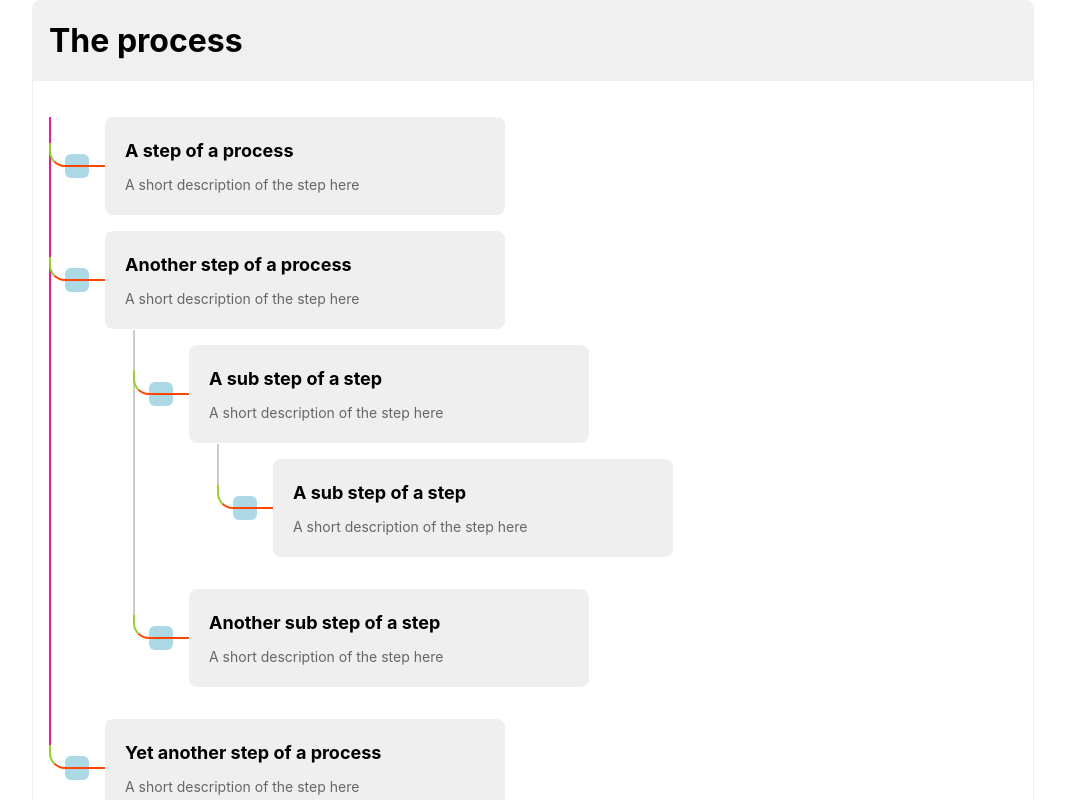
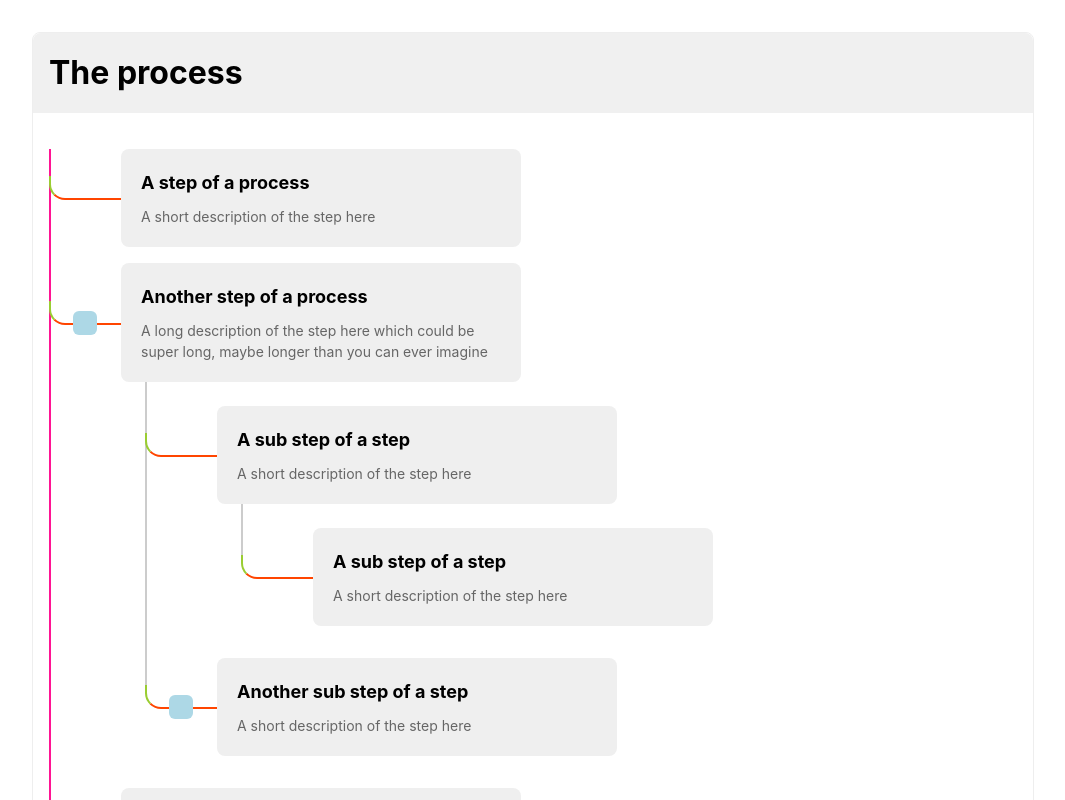
Before and after one commit to abruzzi/activity-chart, a React (Vite) app: page / in a window 1280 px wide. Shown: the top 800 px of the page, without its empty margins (107-1172 px from the left). Built offline with nearby package versions, Linux system fonts and the light colour scheme.

Commit message:
centric the left line

```diff
--- a/src/ProcessFlow.css
+++ b/src/ProcessFlow.css
@@ -1,6 +1,10 @@
+:root {
+  --link-color: #efefef;
+}
+
 .process-container {
   width: 1000px;
-  margin: 0 auto;
+  margin: 2rem auto;
   border-radius: 8px;
   border: 1px solid #eee;
 }
@@ -21,7 +25,7 @@
 
 .process-steps {
   position: relative;
-  padding-left: 16px;
+  /* padding-left: 16px; */
 }
 
 .process-steps::before {
@@ -38,10 +42,9 @@
   position: relative;
   margin-bottom: 16px;
   width: 100%;
-  text-wrap: nowrap;
   display: flex;
   flex-direction: row;
-  gap: 16px;
+  gap: 24px;
   align-items: center;
   flex-wrap: wrap;
 }
@@ -51,14 +54,27 @@
   height: 24px;
   background-color: lightblue;
   border-radius: 6px;
+  z-index: 9;
+}
+
+.placeholder {
+  width: 24px;
+  height: 24px;
+  background-color: transparent;
+  border-radius: 6px;
+  z-index: 9;
 }
 
 .the-link {
+  position: relative;
+}
+
+.the-link::before {
   content: '';
   position: absolute;
-  left: -16px;
-  top: 26px;
-  width: 54px;
+  left: 0;
+  top: -22px;
+  width: 70px;
   height: 22px;
   border-left: 2px solid yellowgreen;
   border-bottom: 2px solid orangered;
@@ -73,7 +89,7 @@
 }
 
 .sub-step {
-  margin-left: 36px;
+  margin-left: 48px;
 }
 
 .step-title {
@@ -96,9 +112,9 @@
 .sub-steps::before {
   content: '';
   position: absolute;
-  left: 20px;
-  top: -15px;
-  height: calc(100% - 64px);
+  left: 48px;
+  top: -24px;
+  height: calc(100% - 62px);
   width: 2px;
   background-color: #ccc;
 }
--- a/src/ProcessFlow.tsx
+++ b/src/ProcessFlow.tsx
@@ -4,13 +4,14 @@ type ProcessStepProps = {
   title: string;
   description: string;
   isSubStep?: boolean;
+  hasCondition?: boolean;
   children?: React.ReactNode;
 };
 
-const ProcessStep = ({ title, description, isSubStep, children }: ProcessStepProps) => (
+const ProcessStep = ({ title, description, isSubStep, hasCondition, children }: ProcessStepProps) => (
   <div className={`process-step ${isSubStep ? 'sub-step' : ''}`}>
     <div className="the-link" />
-    <div className="condition-button" />
+    <div className={`${hasCondition ? 'condition-button' : 'placeholder'}`} />
     <div className="step-content">
       <h3 className="step-title">{title}</h3>
       <p className="step-description">{description}</p>
@@ -30,7 +31,8 @@ const ProcessVisualization = () => (
         />
         <ProcessStep
           title="Another step of a process"
-          description="A short description of the step here"
+          description="A long description of the step here which could be super long, maybe longer than you can ever imagine"
+          hasCondition
         >
           <ProcessStep
             title="A sub step of a step"
@@ -47,6 +49,7 @@ const ProcessVisualization = () => (
             title="Another sub step of a step"
             description="A short description of the step here"
             isSubStep
+            hasCondition
           />
         </ProcessStep>
         <ProcessStep
```
Lines whose indentation alone changed are shown as unchanged.
